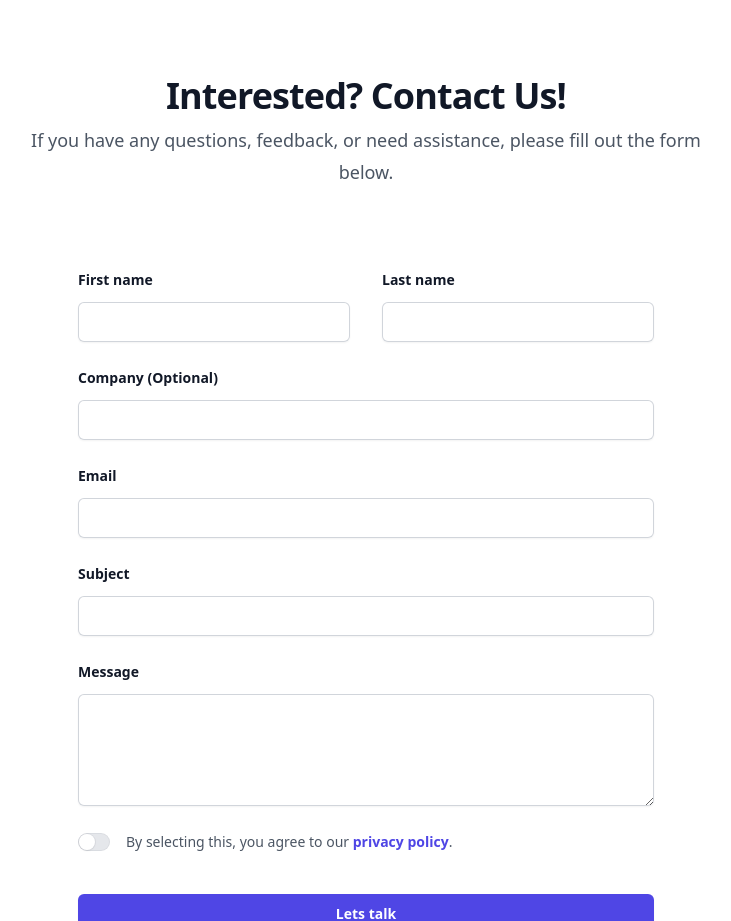
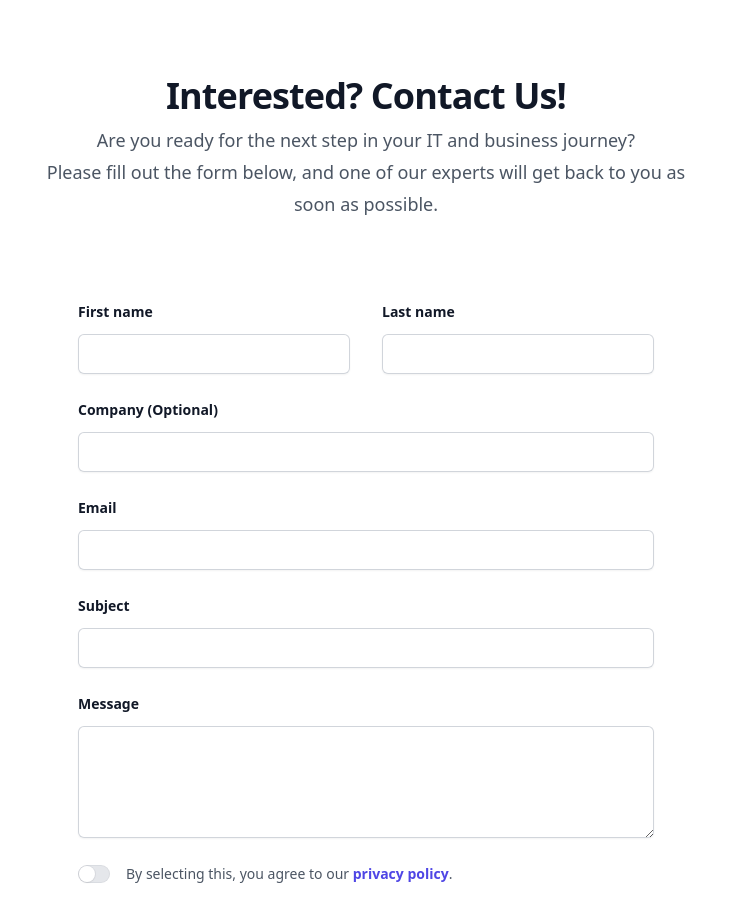
Before and after one commit to olg-group/website, a Vue app: page / in a window 1280 px wide. Shown: the part 3380-4301 px from the top of the page, without its empty margins (274-1005 px from the left). Built offline with nearby package versions, Linux system fonts and the light colour scheme.

Commit message:
updated texts

```diff
--- a/src/views/HomeView.vue
+++ b/src/views/HomeView.vue
@@ -130,7 +130,9 @@ function handleContactFormSubmit(formData) {
     >
       <template #title>Interested? Contact Us!</template>
       <template #description>
-        If you have any questions, feedback, or need assistance, please fill out the form below.
+        Are you ready for the next step in your IT and business journey?
+        <br/>
+        Please fill out the form below, and one of our experts will get back to you as soon as possible.
       </template>
       <template #button>
         Lets talk
```
